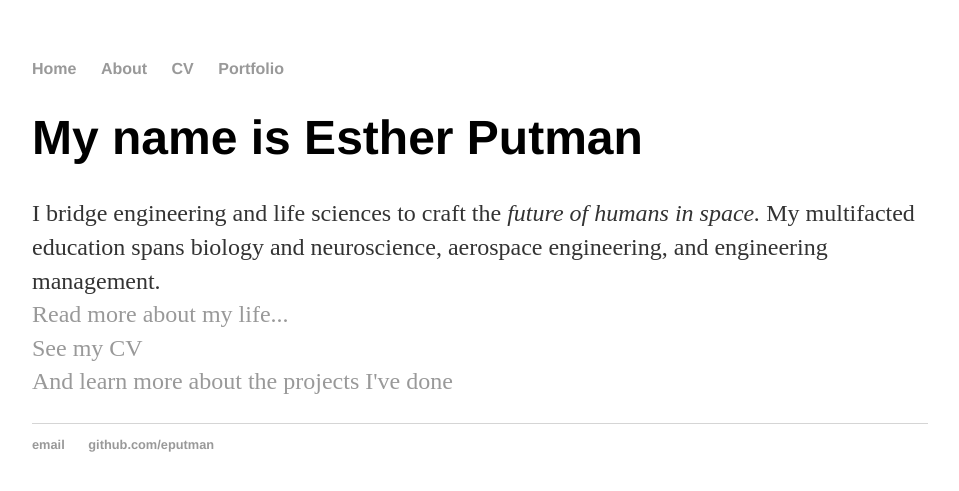
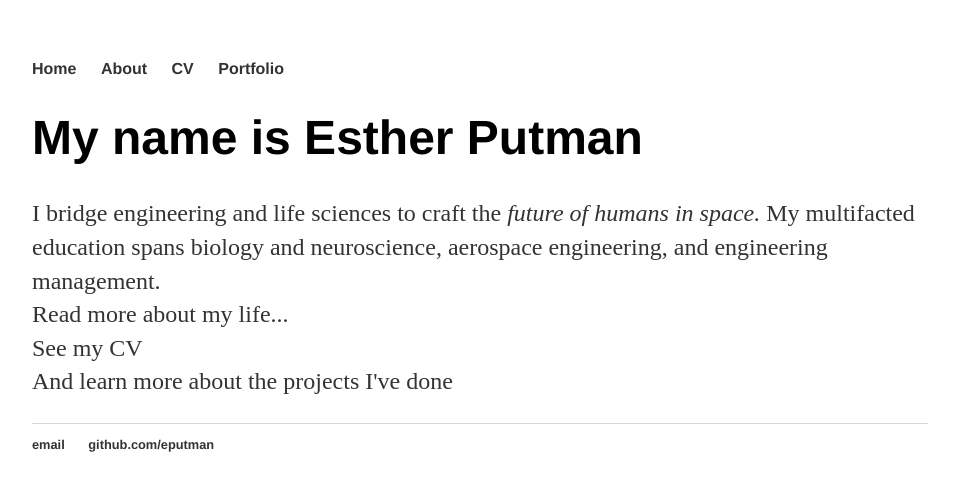
Before and after one commit to eputman/eputman.github.io, a Jekyll site: the page built from index.html, in a window 1280 px wide. Shown: the top 491 px of the page, without its empty margins (160-1119 px from the left). Built offline with Jekyll 4.4.1, drawn with Linux system fonts in a browser that asks for light colours.

Commit message:
Update main.css
Changed link hover color

```diff
--- a/css/main.css
+++ b/css/main.css
@@ -14,10 +14,11 @@
 }
 a {
     text-decoration: none;
-    color: #999;
+    color: #333
 }
 a:hover {
     text-decoration: underline;
+    color: #999
 }
 h1 {
     font-size: 3em;
```
